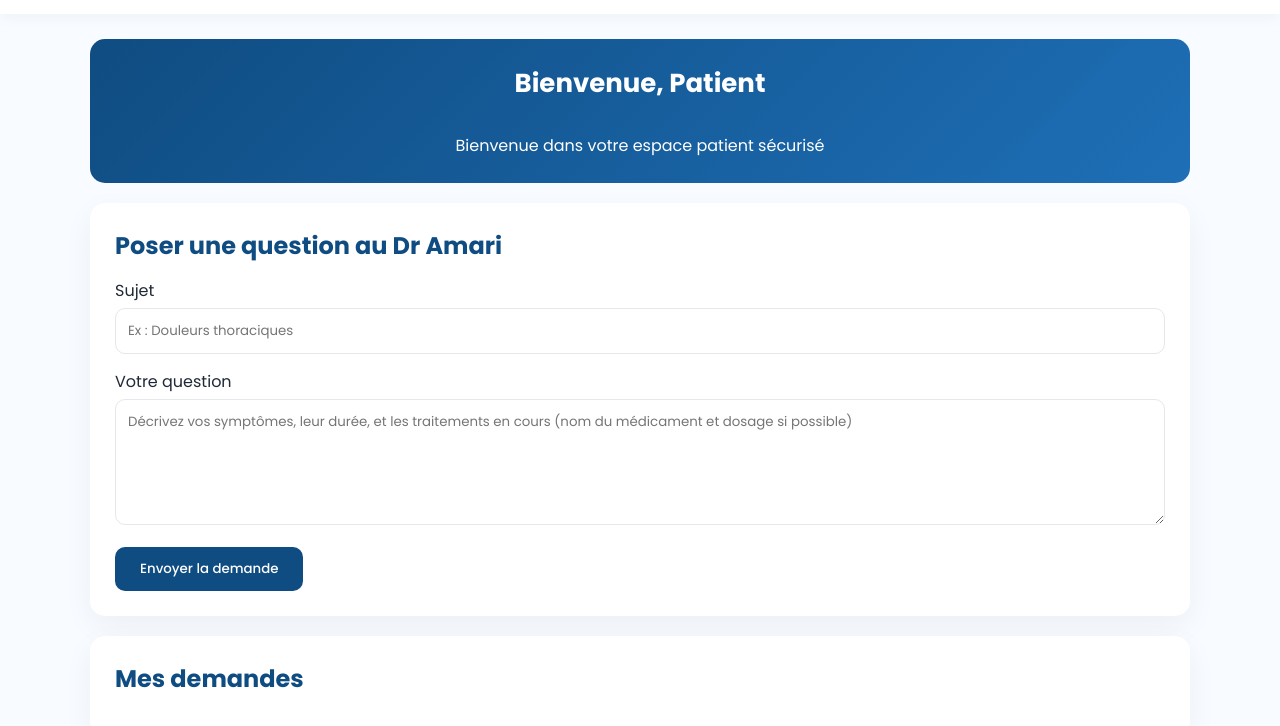
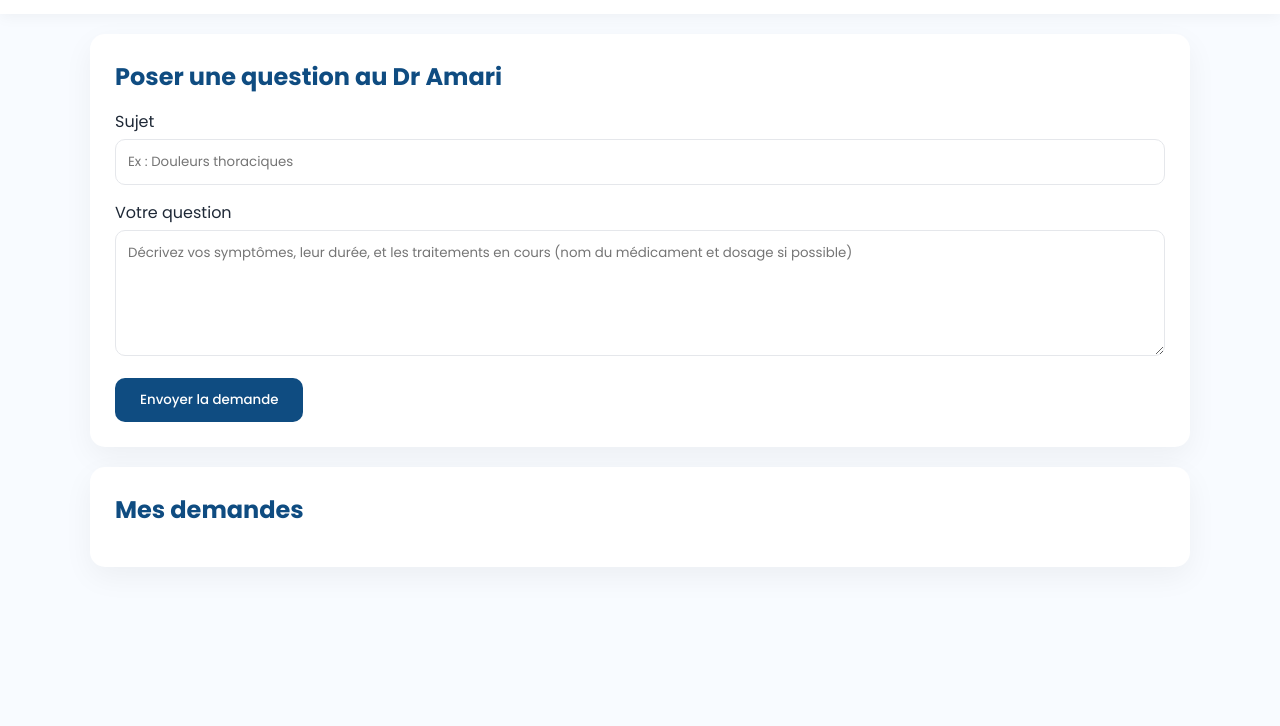
Before and after one commit to bouchra-amina/amaricardioweb, a website: page dashpat.html in a window 1280 px wide. Shown: the part 66-792 px from the top of the page. Drawn offline with Linux system fonts and the light colour scheme; no server answers; sample sign-in values are in the browser's storage.

Commit message:
Update dashpat.html

```diff
--- a/dashpat.html
+++ b/dashpat.html
@@ -20,10 +20,7 @@
 
 <div class="container">
 
-    <div class="welcome-box">
-        <h1 id="welcome"></h1>
-        <br>Bienvenue dans votre espace patient sécurisé
-    </div>
+
 
     <div class="card">
         <h2>Poser une question au Dr Amari</h2>
```
